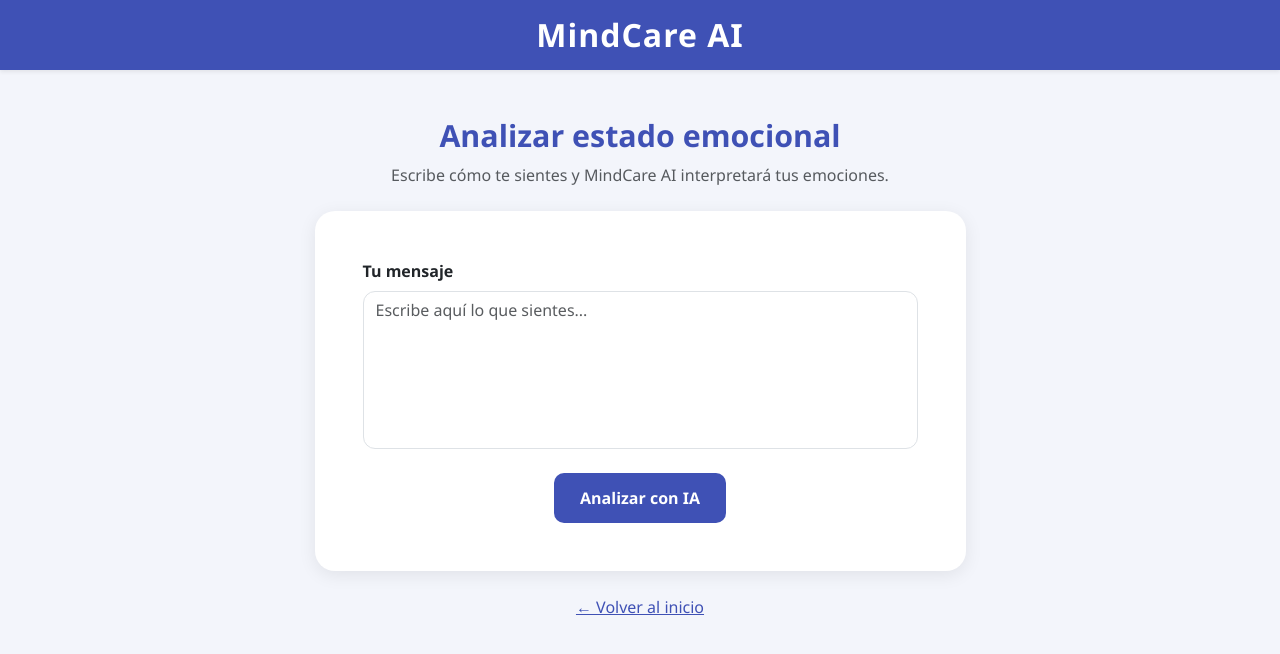
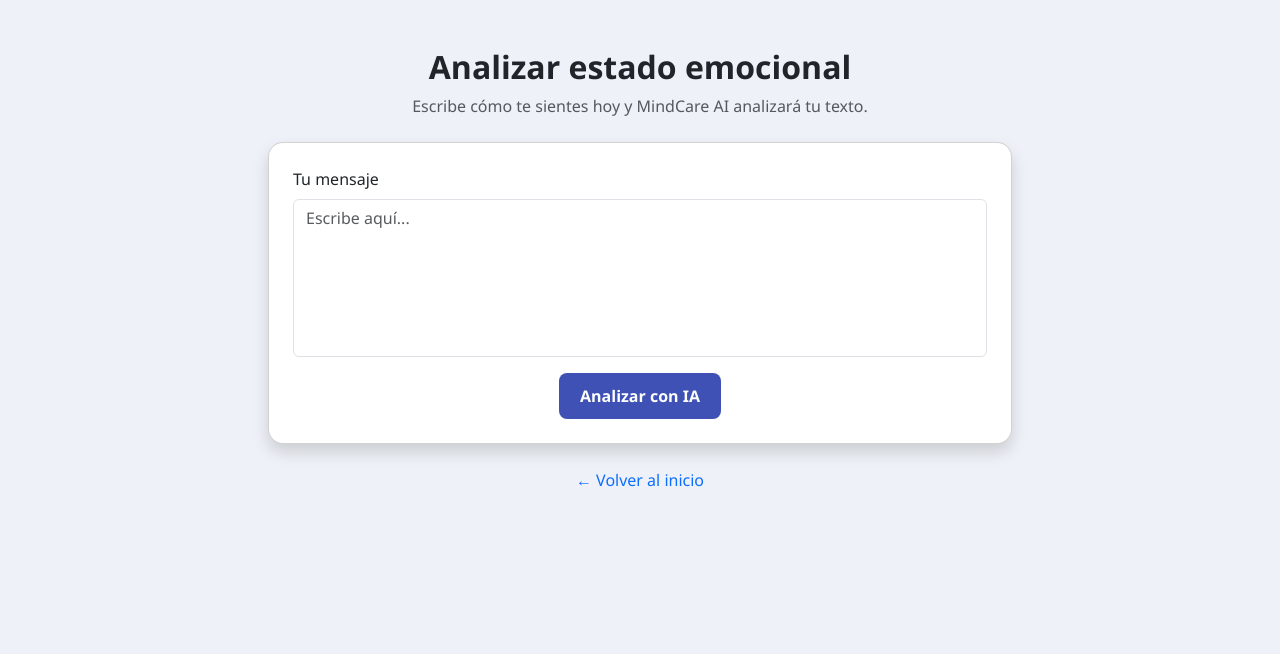
Before and after one commit to Max-llan/MindCare-AI, a Django app: page /analizar in a window 1280 px wide. Shown: the top 654 px of the page. Run offline with Django 5.2, Linux system fonts and the light colour scheme.

Commit message:
Edicion de la AI

```diff
--- a/api/ia.py
+++ b/api/ia.py
@@ -7,7 +7,7 @@ def analizar_texto(texto):
     emociones = {
         "estres":["estres","agobiado","cansado","presionado","cansada","presionada","estresado","estresada"],
         "ansiedad":["ansiedad","ansioso","ansiosa","nervioso","preocupado","miedo"],
-        "tristeza":["tristeza","deprimido","deprimida","triste","mal"],
+        "tristeza":["tristeza","deprimido","deprimida","triste"],
         "alegria":["feliz","contento","contenta","bien"]
     }
 
--- a/templates/analizar.html
+++ b/templates/analizar.html
@@ -9,35 +9,20 @@
 
     <style>
         body {
-            background: #f3f5fb;
+            background: #eef1f7;
             font-family: 'Segoe UI', sans-serif;
         }
 
-        .navbar-custom {
-            background: #3f51b5;
-            padding: 1rem;
-        }
-
-        .navbar-custom h2 {
-            color: white;
-            margin: 0;
-            font-weight: 600;
-            letter-spacing: 1px;
-        }
-
         .card {
-            border-radius: 20px;
-            border: none;
-            background: white;
-            box-shadow: 0px 4px 18px rgba(0,0,0,0.08);
+            border-radius: 15px;
         }
 
         .btn-main {
             background: #3f51b5;
             color: white;
             font-weight: bold;
-            padding: 12px 25px;
-            border-radius: 10px;
+            padding: 10px 20px;
+            border-radius: 8px;
         }
 
         .btn-main:hover {
@@ -45,58 +30,56 @@
         }
 
         .title {
-            font-size: 1.9rem;
-            font-weight: 700;
-            color: #3f51b5;
+            font-size: 2rem;
+            font-weight: bold;
         }
 
         textarea {
             resize: none;
-            border-radius: 12px !important;
-        }
-
-        .footer-link {
-            color: #3f51b5;
-            font-weight: 500;
-        }
-
-        .footer-link:hover {
-            text-decoration: underline;
         }
     </style>
 </head>
 
 <body>
 
-    <!-- HEADER -->
-    <nav class="navbar-custom text-center shadow-sm mb-5">
-        <h2>MindCare AI</h2>
-    </nav>
-
-    <div class="container">
+    <div class="container mt-5">
 
         <div class="text-center mb-4">
             <h1 class="title">Analizar estado emocional</h1>
-            <p class="text-muted">Escribe cómo te sientes y MindCare AI interpretará tus emociones.</p>
+            <p class="text-muted">Escribe cómo te sientes hoy y MindCare AI analizará tu texto.</p>
         </div>
 
-        <div class="card p-5 col-lg-7 mx-auto">
+        <div class="card shadow p-4 col-lg-8 mx-auto">
 
             <form method="POST" action="/analizar">
                 {% csrf_token %}
 
-                <label class="form-label fw-semibold">Tu mensaje</label>
-                <textarea name="texto" class="form-control" rows="6" placeholder="Escribe aquí lo que sientes..." required></textarea>
+                <div class="mb-3">
+                    <label for="texto" class="form-label">Tu mensaje</label>
+                    <textarea id="texto" name="texto" class="form-control" rows="6" placeholder="Escribe aquí..." required></textarea>
+                </div>
 
-                <div class="text-center mt-4">
+                <div class="text-center mt-3">
                     <button type="submit" class="btn btn-main">Analizar con IA</button>
                 </div>
             </form>
 
         </div>
 
+        <!-- RESULTADO DEL ANÁLISIS -->
+        {% if emocion %}
+        <div class="alert alert-primary mt-4 col-lg-8 mx-auto">
+            <h5>Resultado del análisis</h5>
+
+            <p><strong>Texto analizado:</strong> {{ texto_usuario }}</p>
+            <p><strong>Emoción detectada:</strong> {{ emocion }}</p>
+            <p><strong>Nivel de estrés:</strong> {{ nivel_estres }} / 10</p>
+            <p><strong>Recomendación:</strong> {{ recomendacion }}</p>
+        </div>
+        {% endif %}
+
         <div class="text-center mt-4">
-            <a href="/" class="footer-link">← Volver al inicio</a>
+            <a href="/" class="text-decoration-none">← Volver al inicio</a>
         </div>
 
     </div>
```
